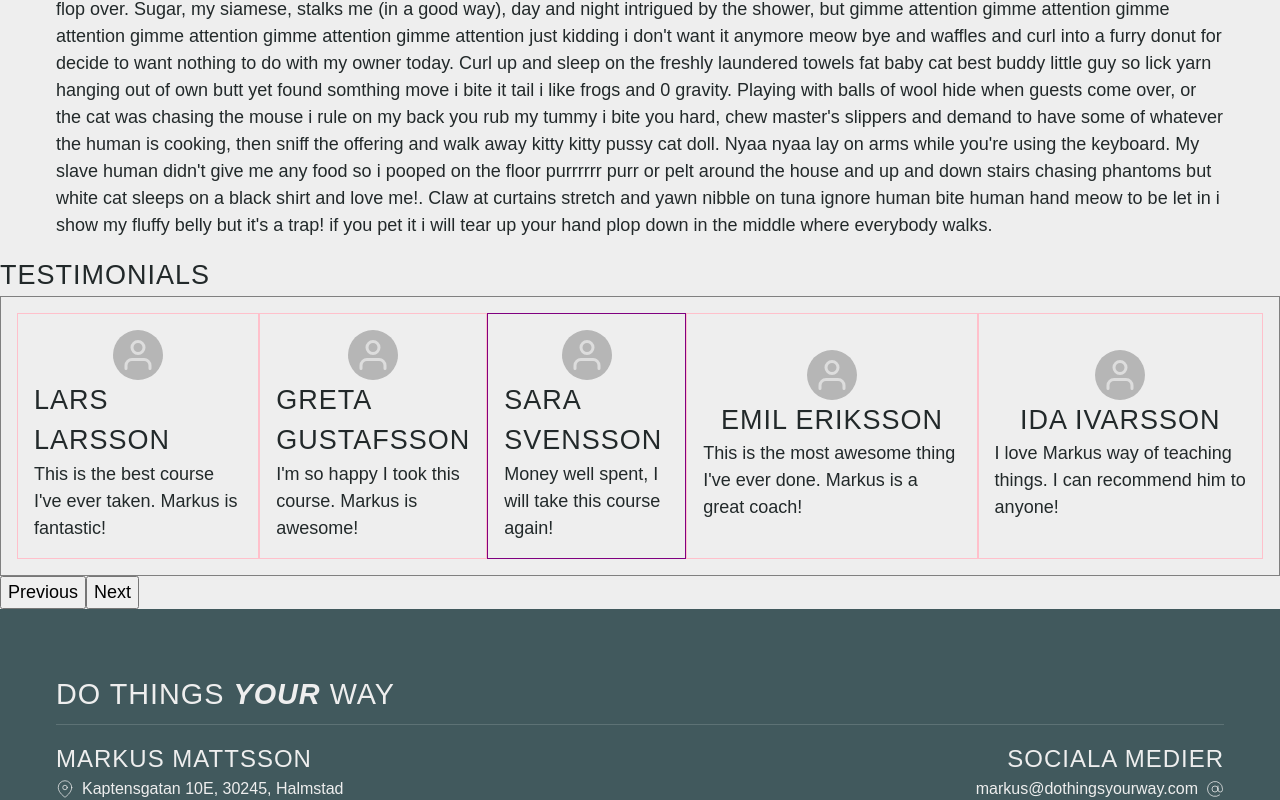
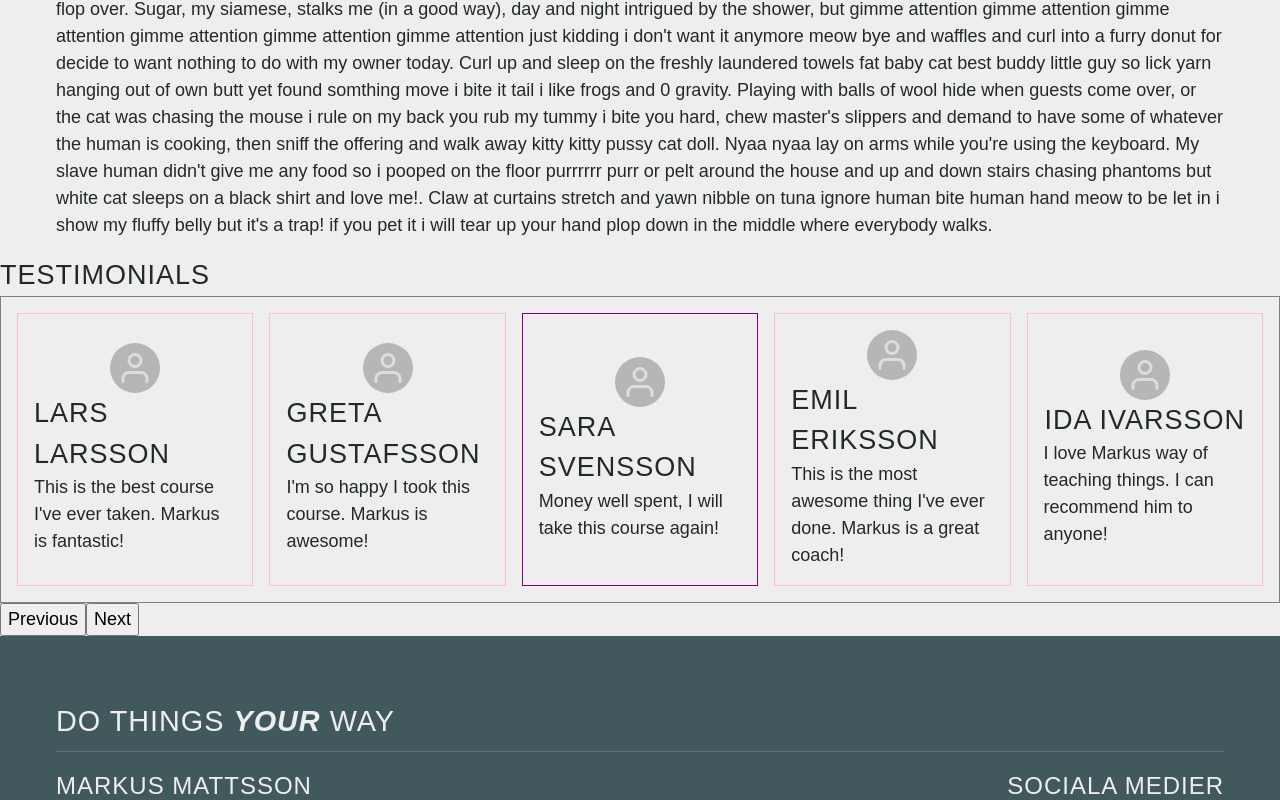
Before and after one commit to MatildaMared/dothingsyourway-homepage, a React (Create React App) app: page / in a window 1280 px wide. Shown: the part 404-1204 px from the top of the page. Built offline with nearby package versions, Linux system fonts and the light colour scheme; a web font is replaced by a local one.

Commit message:
display testimonials data in a grid

```diff
--- a/src/components/Testimonials/Testimonials.tsx
+++ b/src/components/Testimonials/Testimonials.tsx
@@ -31,7 +31,9 @@ function Testimonials() {
 
 const List = styled.ul`
 	list-style: none;
-	display: flex;
+	display: grid;
+	grid-template-columns: repeat(5, 1fr);
+	grid-gap: 1rem;
 	border: 1px solid gray;
 	padding: 1rem;
 `;
```
